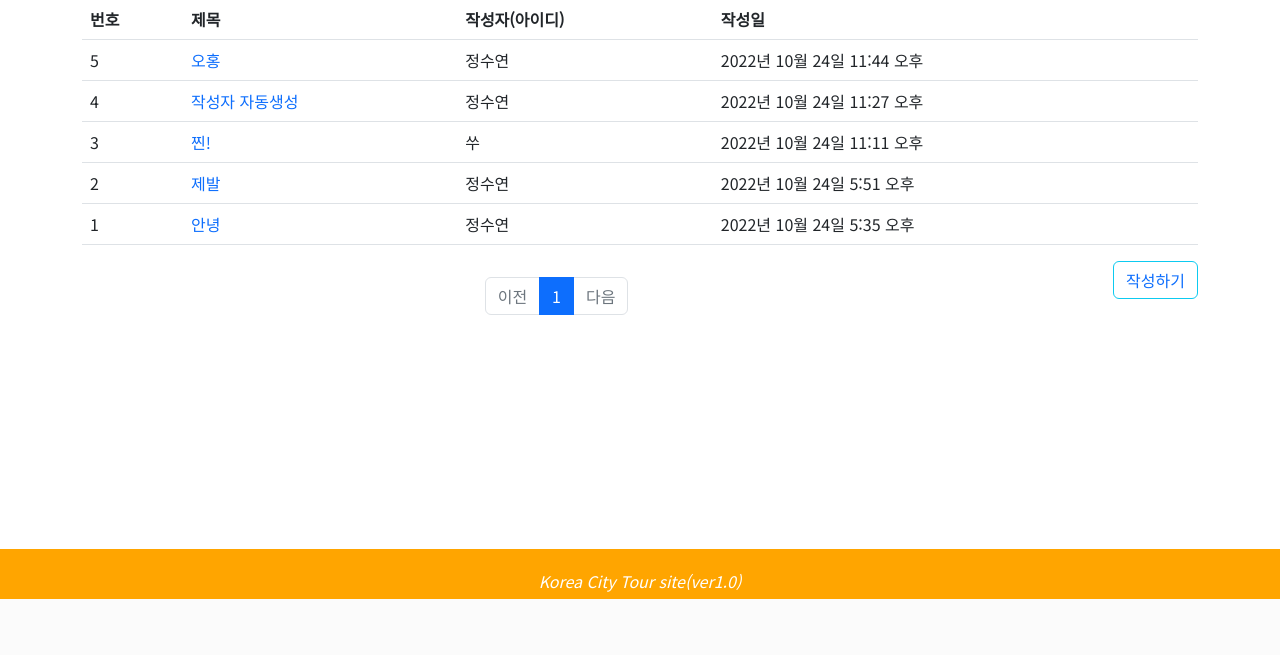
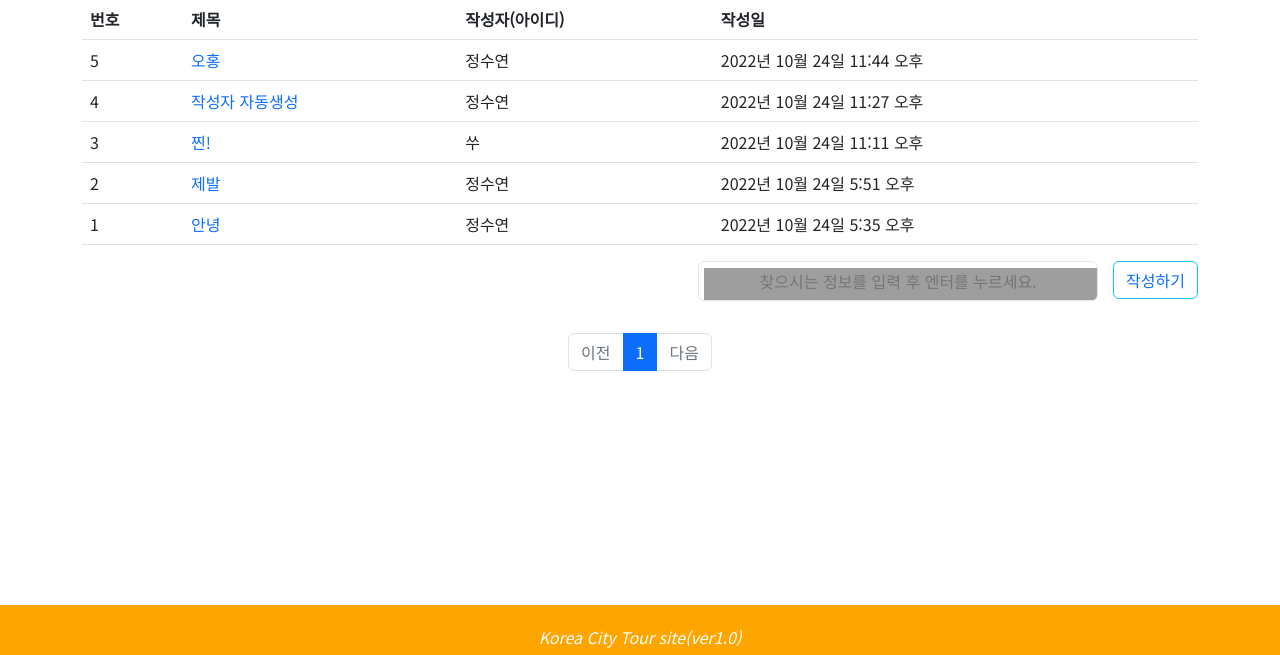
Before and after one commit to tndus73/city_tour, a Django app: page /board/board/ in a window 1280 px wide; the page is wider, and only the part inside the window is pictured. Shown: the part 226-881 px from the top of that part. Before the commit the page ends 825 px from the top of that part, so only its background shows below. Run offline with Django 4.2, Linux system fonts and the light colour scheme; data comes from the database, SQL or seed files in the repository; grey boxes are pictures that could not be loaded.

Commit message:
게시판 검색 기능

```diff
--- a/board/templates/board.html
+++ b/board/templates/board.html
@@ -33,6 +33,23 @@
     background-color : orange;
     height : 70px;
     border-top : 200px;
+    }
+    .searchData{
+        text-align : right;
+    }
+    .searchDataF{
+        text-align : center;
+        border: 1px solid #e6e6e6;
+        border-radius : 6px;
+        padding-left: 20px;
+        padding-right: 20px;
+        margin-right : 15px;
+        height : 40px;
+        width : 400px;
+        font-size : 16px;
+        background-image: url('/static/images/search_icon.png');
+        background-repeat: no-repeat;
+        background-position: 5px 6px;
     }
 {% endblock %}
 
@@ -81,7 +98,9 @@
             <button type="button" class="btn btn-outline-info" style="float: right"><a href="{% url 'common:login' %}">작성하기</a></button>
         {% endif %}
     </div>
-
+    <form class = "searchData" action="http://localhost:8000/board/board/" method="get" >
+        <input class = "searchDataF" type="text" placeholder="찾으시는 정보를 입력 후 엔터를 누르세요." name="q" value="{{ q }}" /> <!-- name="q"로 지정해야 views.py에서 get 방식으로 q값을 가져온 것과 동일하게 동작 -->
+    </form>
     <div id="paging">
         <ul class="pagination justify-content-center" style="margin-top: 2rem;">
             <!-- 이전페이지 -->
--- a/board/views.py
+++ b/board/views.py
@@ -7,15 +7,33 @@ from django.utils import timezone
 # Create your views here.
 
 def board(request):
-    lists = Notice1.objects.all() #모든 Board가져와 저장
-    page = request.GET.get('page', '1')  # GET 방식으로 정보를 받아오는 데이터
-    question_list = Notice1.objects.order_by('-time') # time기준으로 역순
-    paginator = Paginator(question_list, 10)  # Paginator(분할될 객체, 페이지 당 담길 객체수)
-    page_obj = paginator.get_page(page)  # 페이지 번호를 받아 해당 페이지를 리턴 get_page 권장
-    context = {
+    q = request.GET.get('q', '')
+    if q == "":
+        lists = Notice1.objects.all() #모든 Board가져와 저장
+        page = request.GET.get('page', '1')  # GET 방식으로 정보를 받아오는 데이터
+        question_list = Notice1.objects.order_by('-time') # time기준으로 역순
+        print(question_list)
+        paginator = Paginator(question_list, 10)  # Paginator(분할될 객체, 페이지 당 담길 객체수)
+        page_obj = paginator.get_page(page)  # 페이지 번호를 받아 해당 페이지를 리턴 get_page 권장
+        context = {
         'page_obj': page_obj,
-    }
-    return render(request, 'board.html', context)
+        }
+        return render(request, 'board.html', context)
+    else:
+        lists = Notice1.objects.values() #모든 Board가져와 저장
+        page = request.GET.get('page', '1')  # GET 방식으로 정보를 받아오는 데이터
+        question_list = lists.order_by('-time') # time기준으로 역순
+        find_question_list=[]
+        for i in range(0,len(question_list),1):
+            if q in question_list[i].get('name') or q in question_list[i].get('contents') or q in question_list[i].get('title'):
+                find_question_list.append(question_list[i])
+        paginator = Paginator(find_question_list, 10)  # Paginator(분할될 객체, 페이지 당 담길 객체수)
+        page_obj = paginator.get_page(page)  # 페이지 번호를 받아 해당 페이지를 리턴 get_page 권장
+        context = {
+        'page_obj': page_obj,
+        }
+        return render(request, 'board.html', context)
+
 
 def posting(request, pk):
     #pk로 한개 게시글 검색
```
